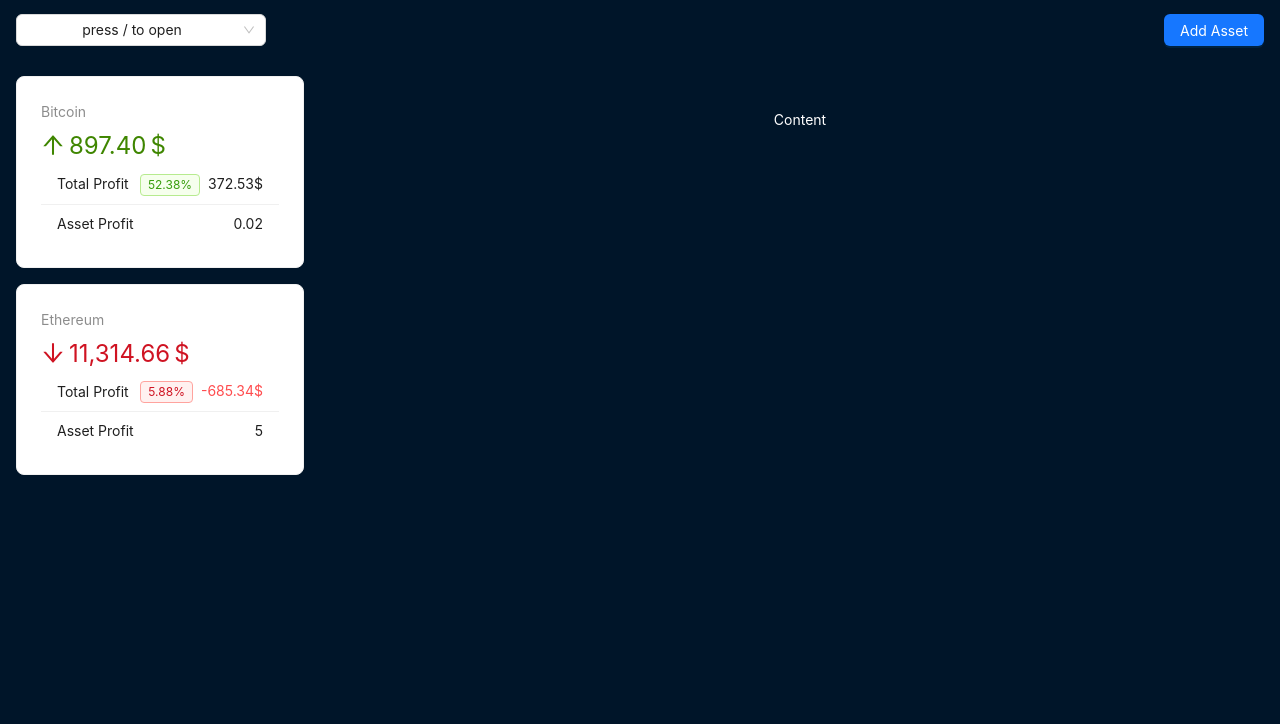
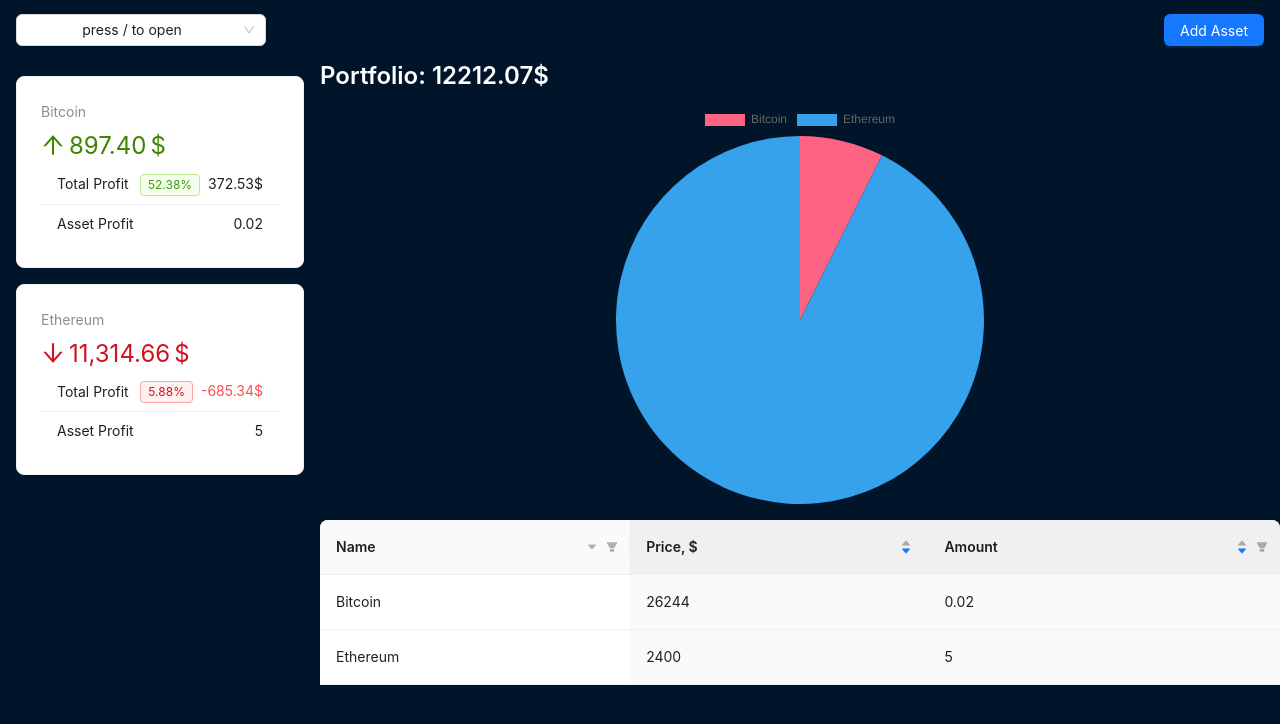
Before and after one commit to Gebach/vite-crypto-app, a React (Vite) app: page / in a window 1280 px wide. Shown: the top 724 px of the page. Built offline with nearby package versions, Linux system fonts and the light colour scheme.

Commit message:
added assets table and protfolio chart

```diff
--- a/package.json
+++ b/package.json
@@ -11,7 +11,9 @@
   },
   "dependencies": {
     "antd": "^5.20.6",
+    "chart.js": "^4.4.4",
     "react": "^18.2.0",
+    "react-chartjs-2": "^5.2.0",
     "react-dom": "^18.2.0"
   },
   "devDependencies": {
--- a/src/components/AddAssetForm.jsx
+++ b/src/components/AddAssetForm.jsx
@@ -96,7 +96,7 @@
         span: 10,
       }}
       style={{
-        maxWidth: 600,
+        maxWidth: '600px',
       }}
       initialValues={{
         price: +coin.price.toFixed(2),
--- a/src/components/layout/AppContent.jsx
+++ b/src/components/layout/AppContent.jsx
@@ -1,4 +1,7 @@
-import { Layout } from 'antd'
+import { Layout, Typography } from 'antd'
+import { useCrypto } from '../../context/crypto-context'
+import PortfolioChart from './PortfolioChart'
+import AssetsTable from './AssetsTable'
 
 const contentStyle = {
   textAlign: 'center',
@@ -10,5 +13,25 @@
 }
 
 export default function AppContent() {
-  return <Layout.Content style={contentStyle}>Content</Layout.Content>
+  const { assets, crypto } = useCrypto()
+
+  const cryptoPriceMap = crypto.reduce((acc, c) => {
+    acc[c.id] = c.price
+    return acc
+  }, {})
+
+  return (
+    <Layout.Content style={contentStyle}>
+      <Typography.Title level={3} style={{ textAlign: 'left', color: '#fff' }}>
+        Portfolio:{' '}
+        {assets
+          .map(asset => asset.amount * cryptoPriceMap[asset.id])
+          .reduce((acc, v) => (acc += v), 0)
+          .toFixed(2)}
+        $
+      </Typography.Title>
+      <PortfolioChart />
+      <AssetsTable />
+    </Layout.Content>
+  )
 }
--- a/src/components/layout/AppHeader.jsx
+++ b/src/components/layout/AppHeader.jsx
@@ -67,7 +67,7 @@
         <CoinInfoModal coin={coin} />
       </Modal>
 
-      <Drawer width="600" title="Basic Drawer" destroyOnClose onClose={() => setDrawer(false)} open={drawer}>
+      <Drawer width="600px" title="Basic Drawer" destroyOnClose onClose={() => setDrawer(false)} open={drawer}>
         <AddAssetForm onClose={() => setDrawer(false)} />
       </Drawer>
     </Layout.Header>
--- /dev/null
+++ b/src/components/layout/AssetsTable.jsx
@@ -0,0 +1,85 @@
+import { Table } from 'antd'
+import { useCrypto } from '../../context/crypto-context'
+const columns = [
+  {
+    title: 'Name',
+    dataIndex: 'name',
+    showSorterTooltip: {
+      target: 'full-header',
+    },
+    filters: [
+      {
+        text: 'Joe',
+        value: 'Joe',
+      },
+      {
+        text: 'Jim',
+        value: 'Jim',
+      },
+      {
+        text: 'Submenu',
+        value: 'Submenu',
+        children: [
+          {
+            text: 'Green',
+            value: 'Green',
+          },
+          {
+            text: 'Black',
+            value: 'Black',
+          },
+        ],
+      },
+    ],
+    // specify the condition of filtering result
+    // here is that finding the name started with `value`
+    onFilter: (value, record) => record.name.indexOf(value) === 0,
+    sorter: (a, b) => a.name.length - b.name.length,
+    sortDirections: ['descend'],
+  },
+  {
+    title: 'Price, $',
+    dataIndex: 'price',
+    defaultSortOrder: 'descend',
+    sorter: (a, b) => a.price - b.price,
+  },
+  {
+    title: 'Amount',
+    dataIndex: 'amount',
+    filters: [
+      {
+        text: 'London',
+        value: 'London',
+      },
+      {
+        text: 'New York',
+        value: 'New York',
+      },
+    ],
+    defaultSortOrder: 'descend',
+    sorter: (a, b) => a.amount - b.amount,
+    onFilter: (value, record) => record.amount.indexOf(value) === 0,
+  },
+]
+
+export default function AssetsTable() {
+  const { assets } = useCrypto()
+
+  const data = assets.map(a => ({
+    key: a.id,
+    name: a.name,
+    price: a.price,
+    amount: a.amount,
+  }))
+
+  return (
+    <Table
+      pagination={false}
+      columns={columns}
+      dataSource={data}
+      showSorterTooltip={{
+        target: 'sorter-icon',
+      }}
+    />
+  )
+}
--- /dev/null
+++ b/src/components/layout/PortfolioChart.jsx
@@ -0,0 +1,34 @@
+import { Chart as ChartJS, ArcElement, Tooltip, Legend } from 'chart.js'
+import { Pie } from 'react-chartjs-2'
+import { useCrypto } from '../../context/crypto-context'
+
+ChartJS.register(ArcElement, Tooltip, Legend)
+
+export default function PortfolioChart() {
+  const { assets } = useCrypto()
+
+  const data = {
+    labels: assets.map(a => a.name),
+    datasets: [
+      {
+        label: '$',
+        data: assets.map(a => a.totalAmount),
+        backgroundColor: [
+          'rgba(255, 99, 132, 1)',
+          'rgba(54, 162, 235, 1)',
+          'rgba(255, 206, 86, 1)',
+          'rgba(75, 192, 192, 1)',
+          'rgba(153, 102, 255, 1)',
+          'rgba(255, 159, 64, 1)',
+        ],
+        borderWidth: 0,
+      },
+    ],
+  }
+
+  return (
+    <div style={{ display: 'flex', marginBottom: '1rem', justifyContent: 'center', height: '400px' }}>
+      <Pie data={data}></Pie>
+    </div>
+  )
+}
--- a/src/context/crypto-context.jsx
+++ b/src/context/crypto-context.jsx
@@ -18,6 +18,7 @@
       const coin = result.find(c => c.id === asset.id)
 
       return {
+        name: coin.name,
         grow: asset.price < coin.price,
         growPercent: percentDifference(asset.price, coin.price),
         totalAmount: asset.amount * coin.price,
```
Also changed, not shown: 1 other file (tests, documents, lock files or other folders).
